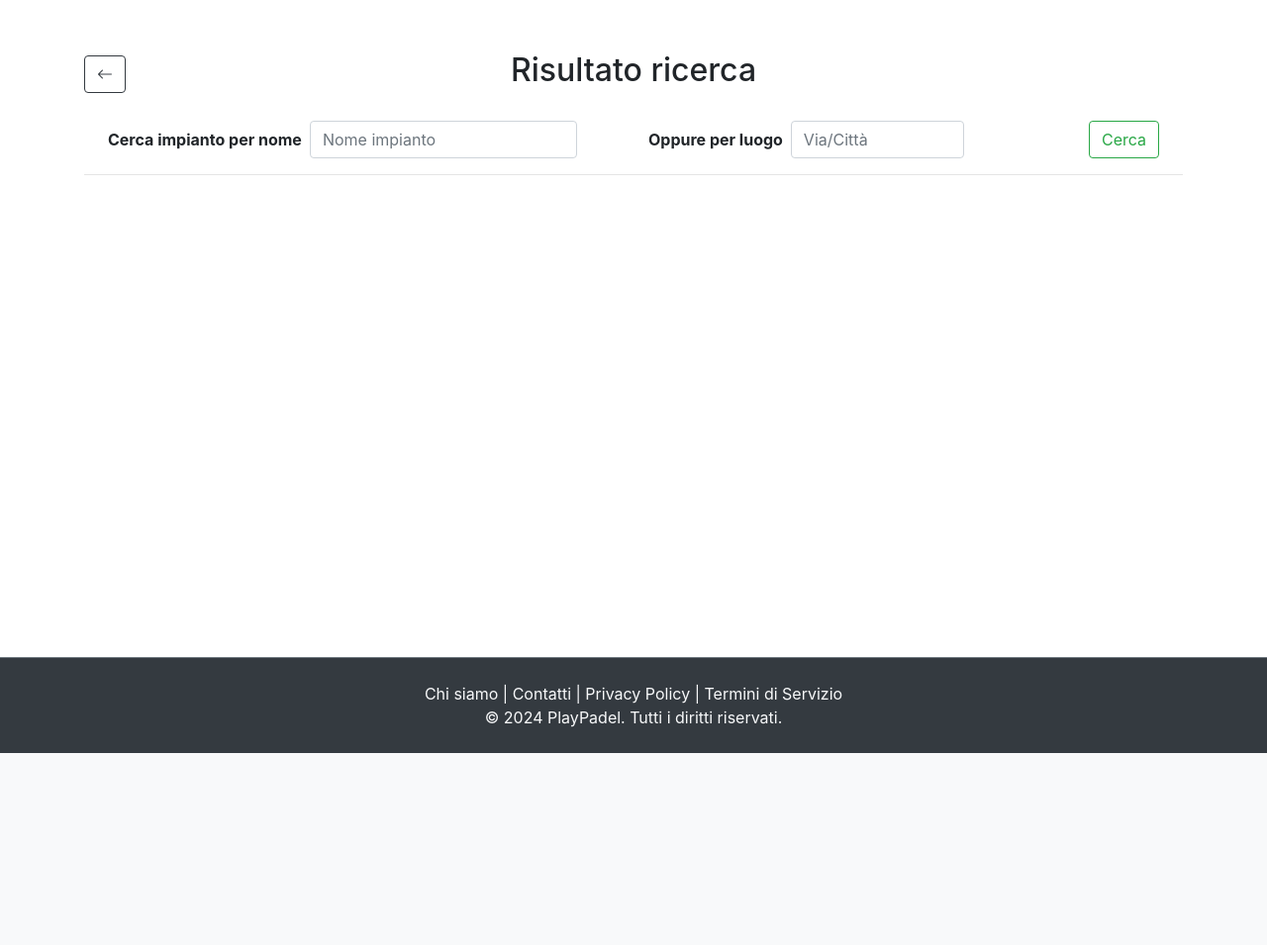
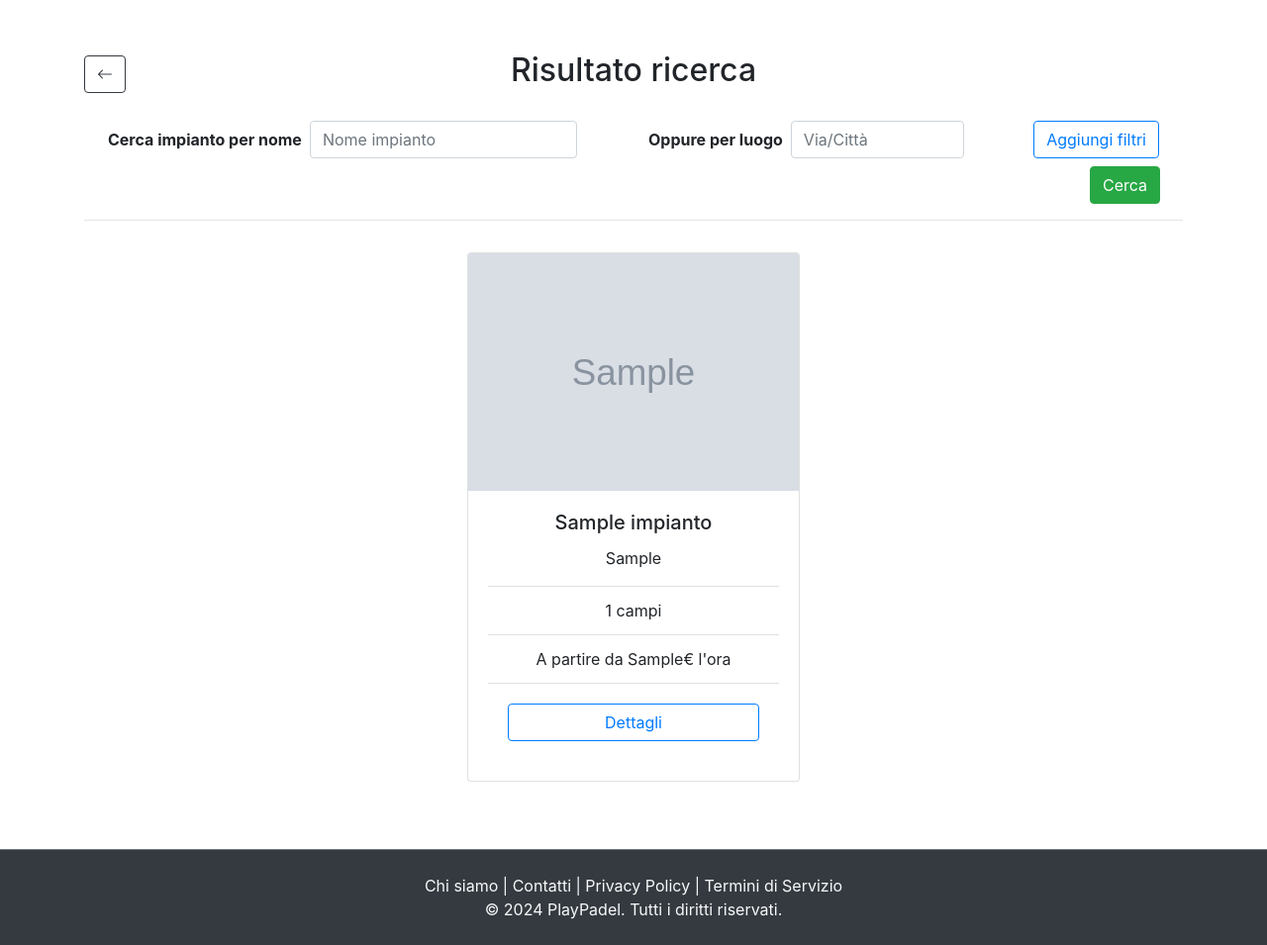
Before and after one commit to giammy02/progTW, a Django app: template playPadel/website/templates/website/cerca_impianto.html in a window 1280 px wide. Shown: the part 71-1026 px from the top of the page at 99% size. Before the commit the page ends 832 px from the top, so only its background shows below. Run offline with Django 4.2, Linux system fonts and the light colour scheme; the template is opened without the code that fills it: values that come from a table or form of the project are taken from there, others are empty; tables that the repository leaves empty hold one stand-in row (values such as "Sample post"); grey boxes marked "Sample" are stand-in pictures; some libraries are stand-ins or nearby versions.

Commit message:
Finished to style search system and search page

```diff
--- a/playPadel/website/templates/website/cerca_impianto.html
+++ b/playPadel/website/templates/website/cerca_impianto.html
@@ -1,11 +1,13 @@
 {% extends "playPadel/base.html" %}
+
+{% load static %}
 
 {% block title %} PlayPadel - Prenota {% endblock %}
 
 {% block content %}
 
     <section class="section py-1" style="min-height: 83vh;">
-        <div class="container mt-5">
+        <div class="container bg-white text-black text text-center py-5">
             <div class="row align-items-center">
                 <div class="col-md-2 text-left">
                     <a href="{% url 'website:impianti' %}" class="btn btn-outline-dark" data-toggle="tooltip" data-placement="top" title="Torna alla lista degli impianti">
@@ -18,14 +20,29 @@
                 <div class="col-md-2"></div>
             </div>
             {% include 'website/search_template.html' %}
-            <hr class="hr" />
-            {% if object_list %}
-            {% else %}
-                <div class="row d-flex flex-column align-items-center text-center mt-5">
-                    <h5 class="text-danger">Nessun impianto trovato...</h5>
-                    <a href="{% url 'website:impianti' %}" class="btn btn-outline-dark mt-2 w-25" role="button">Torna alla lista impianti</a>
-                </div>
-            {% endif %}
+            <div class="card-deck justify-content-center">
+                {% for impianto in object_list %}
+                    <div class="card my-3" style="min-width: 21rem; max-width: 21rem;">
+                        <img class="card-img-top" src="{% static 'img/media' %}/{{ impianto.foto }}" alt="Foto impianto" style="max-height: 15rem; min-height:15rem; opacity: 0.9;  object-fit: cover; object-position: center">
+                        <div class="card-body">
+                            <h5 class="card-title">{{ impianto.nome }}</h5>
+                            <p class="card-text">{{ impianto.posizione }}</p>
+                            <ul class="list-group list-group-flush">
+                                <li class="list-group-item">{{ impianto.numero_campi }} campi</li>
+                                <li class="list-group-item">A partire da {{ impianto.prezzi }}€ l'ora</li>
+                            </ul>
+                            <div class="card-body">
+                                <a href="{% url 'website:impianto_detail' slug=impianto.slug %}" class="card-link btn btn-outline-primary w-100" role="button">Dettagli</a>
+                            </div>
+                        </div>
+                    </div>
+                {% empty %}
+                    <div class="row d-flex flex-column align-items-center text-center mt-5">
+                        <h5 class="text-danger">Nessun impianto trovato...</h5>
+                        <a href="{% url 'website:impianti' %}" class="btn btn-outline-dark mt-2 w-25" role="button">Torna alla lista impianti</a>
+                    </div>
+                {% endfor %}
+            </div>
         </div>
     </section>
 
--- a/playPadel/website/templates/website/impianti.html
+++ b/playPadel/website/templates/website/impianti.html
@@ -10,7 +10,6 @@
         <div class="container bg-white text-black text text-center py-5">
             <h2>Lista di Impianti disponibili</h2>
             {% include 'website/search_template.html' %}
-            <hr class="hr" />
             <div class="card-deck justify-content-center">
                 {% for impianto in object_list %}
                     <div class="card my-3" style="min-width: 21rem; max-width: 21rem;">
--- a/playPadel/website/templates/website/search_template.html
+++ b/playPadel/website/templates/website/search_template.html
@@ -9,16 +9,90 @@
             <input class='form-control ml-2 w-50' id="cercaPosizioneImpianto" name="q2" type="search" aria-label="Cerca" placeholder="Via/Città" required>
         </div>
         <div class="col-md-2 text-right">
-            <button class="btn btn-outline-success my-2 my-sm-0 mr-4" type="submit">Cerca</button>
+            <button class="btn btn-outline-primary mr-4" type="button" data-toggle="collapse" data-target="#filterCollapse" aria-expanded="false" aria-controls="collapseExample">
+                Aggiungi filtri
+            </button>
         </div>
     </div>
+    <div class="row mt-2 collapse mx-4" id="filterCollapse">
+        <div class="card card-body">
+            <div class="row">
+                <div class="col-md-4 form-inline border-right border-dark mr-2 pb-3">
+                    <label for="rangeNumCampi"><strong>Numero campi</strong></label>
+                    <input type="range" class="form-control-range is-valid" id="rangeNumCampi">
+                    <label for="rangePrezzo" class="mt-3"><strong>Prezzo</strong></label>
+                    <input type="range" class="form-control-range is-valid" id="rangePrezzo">
+                </div>
+                <div class="col-md-7 form-group ml-2 mb-0">
+                    <strong class="float-left">Filtra caratteristiche</strong>
+                    <div class="row ml-3">
+                        <div class="row form-check-inline mt-2 w-100">
+                            <label for="tipoCampi" class="mr-4 mb-0">Tipologia campi:</label>
+                            <div class="custom-control custom-checkbox mr-2">
+                                <input class="custom-control-input" type="checkbox" id="outdoor" checked>
+                                <label class="custom-control-label" for="outdoor">Outdoor</label>
+                            </div>
+                            <div class="custom-control custom-checkbox ml-2">
+                                <input class="custom-control-input" type="checkbox" id="indoor">
+                                <label class="custom-control-label" for="indoor">Indoor</label>
+                            </div>
+                        </div>
+                        <div class="row mt-2">
+                            <label for="serviziImpianto" class="text-left mb-0">Servizi impianto:</label>
+                        </div>
+                        <div class="row form-check-inline mt-1">
+                            <div class="custom-control custom-checkbox mr-2">
+                                <input class="custom-control-input" type="checkbox" id="serviziNoleggio">
+                                <label class="custom-control-label" for="serviziNoleggio">Noleggio</label>
+                            </div>
+                            <div class="custom-control custom-checkbox ml-2">
+                                <input class="custom-control-input" type="checkbox" id="serviziSpogliatoi">
+                                <label class="custom-control-label" for="serviziSpogliatoi">Spogliatoi</label>
+                            </div>
+                            <div class="custom-control custom-checkbox ml-2">
+                                <input class="custom-control-input" type="checkbox" id="serviziDocce">
+                                <label class="custom-control-label" for="serviziDocce">Docce</label>
+                            </div>
+                            <div class="custom-control custom-checkbox ml-2">
+                                <input class="custom-control-input" type="checkbox" id="serviziBar">
+                                <label class="custom-control-label" for="serviziBar">Bar</label>
+                            </div>
+                            <div class="custom-control custom-checkbox ml-2">
+                                <input class="custom-control-input" type="checkbox" id="serviziParcheggio">
+                                <label class="custom-control-label" for="serviziParcheggio">Parcheggio</label>
+                            </div>
+                            <div class="custom-control custom-checkbox ml-2">
+                                <input class="custom-control-input" type="checkbox" id="serviziAltro">
+                                <label class="custom-control-label" for="serviziAltro">Altro</label>
+                            </div>
+                        </div>
+                    </div>
+                </div>
+            </div>
+            <div class="row mt-4">
+                <div class="col-md-6 text-left">
+                    <input type="reset" class="btn btn-outline-danger" value="Cancella filtri">
+                </div>
+                <div class="col-md-6 text-right">
+                    <button class="btn btn-primary">
+                        <i class="bi bi-magic"></i> Imposta Filtri
+                    </button>
+                </div>
+            </div>
+        </div>
+    </div>
+    <div class="col-md-12 mt-2 text-right">
+        <button class="btn btn-success my-2 my-sm-0 mr-2" type="submit">Cerca</button>
+    </div>
 </form>
+<hr class="hr" />
 
 <script>
     // Script per impostare su 'required' solo uno dei due textfield
     document.addEventListener('DOMContentLoaded', function() {
         const inputs = Array.from(
-            document.querySelectorAll('input[name=q], input[name=q2]')
+            document.querySelectorAll('input[name=q], input[name=q2], input[id=rangeNumCampi], input[id=rangePrezzo], input[id=indoor], ' +
+                'input[id=serviziNoleggio], input[id=serviziSpogliatoi], input[id=serviziDocce], input[id=serviziBar], input[id=serviziParcheggio], input[id=serviziAltro]')
       );
 
       const inputListener = e => {
@@ -29,13 +103,5 @@
 
       inputs.forEach(i => i.addEventListener('input', inputListener));
     });
+
 </script>
-
-<!--
-    <div class="row mt-2">
-        <div class="col-md-6 form-inline mr-2">
-            <label for="rangeNumCampi" class="mt-3"><strong>Numero campi</strong></label>
-            <input type="range" class="form-control-range is-valid" id="rangeNumCampi">
-        </div>
-    </div>
--->
```
